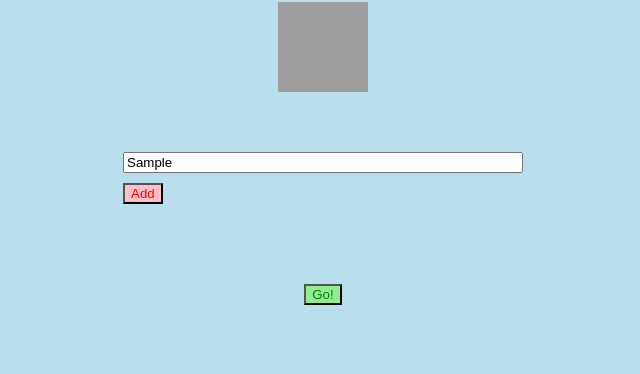
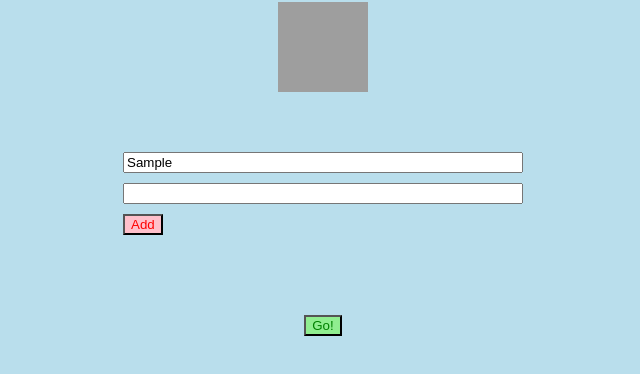
Before and after one commit to sophnil/choice, a plain HTML site: page index.html in a window 1280 px wide. Both pictures are taken after typing "Sample" into the empty fields and a click on the button "Add". Shown: the part 242-616 px from the top of the page, without its empty margins (317-957 px from the left). Drawn offline with nearby package versions, Linux system fonts and the light colour scheme; grey boxes are pictures that could not be loaded.

Commit message:
dag3
Skapat ett event för addknappen. närman klickar på den kommer fler rutor upp

```diff
--- a/index.html
+++ b/index.html
@@ -12,8 +12,25 @@
          <div class="inputs">
           <input placeholder="Something"></input>
         </div>
-        <button class="addoption">Add</button>
+
+        <button class="addOption">Add</button>
       </div>
-      <button class="gooption">Go!</button>
+      <div class="resultSection"></div>
+      <button class="goOption">Go!</button>
+      <script src="https://code.jquery.com/jquery-3.3.1.min.js"></script>
+      <script>
+
+      $(function(){
+        $('.resultSection').hide()
+
+        var add_option = function() {
+          $('.inputs').append('<input></input>')
+        }
+
+        $('.addOption').click(add_option)
+
+      })
+
+      </script>
     </body>
 </html>
--- a/main.css
+++ b/main.css
@@ -30,12 +30,12 @@ h1 {
    margin-top: 10px;
  }
 
-.addoption{
+.addOption{
   margin-top: 10px;
   background-color: pink;
   color:red;
 }
-.gooption{
+.goOption{
   background-color: lightgreen;
   color:green;
 }
```
